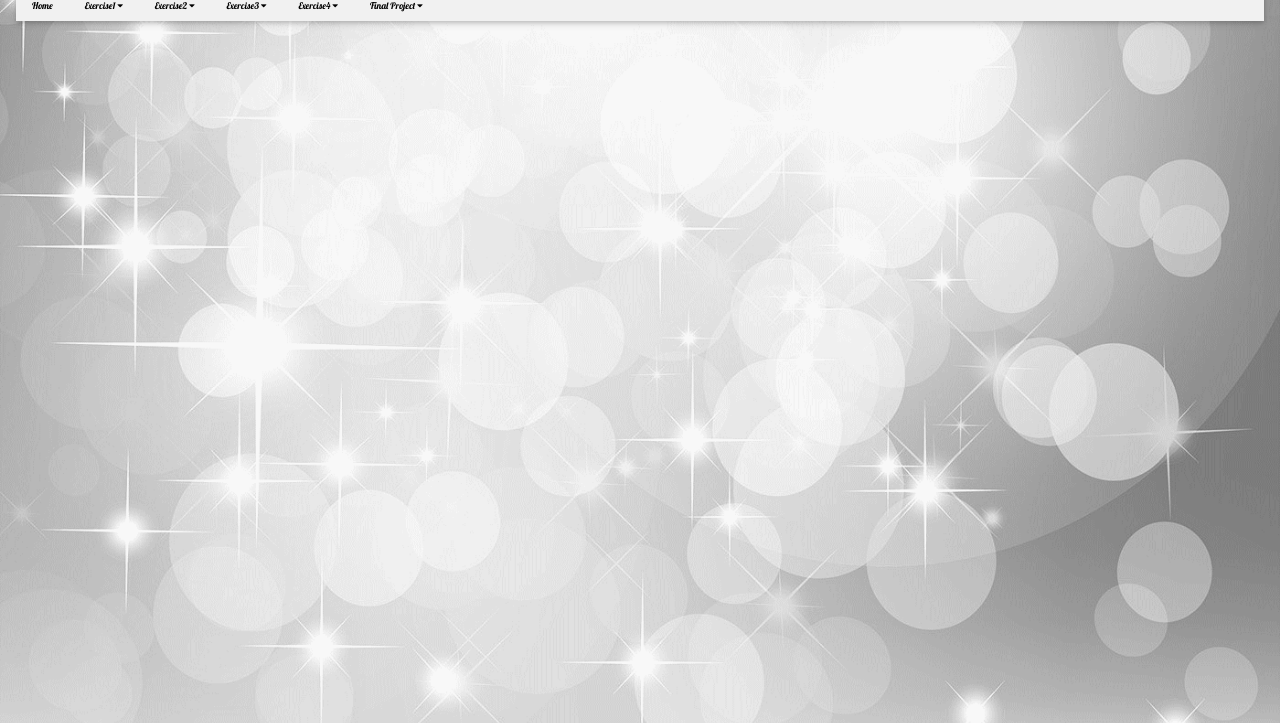
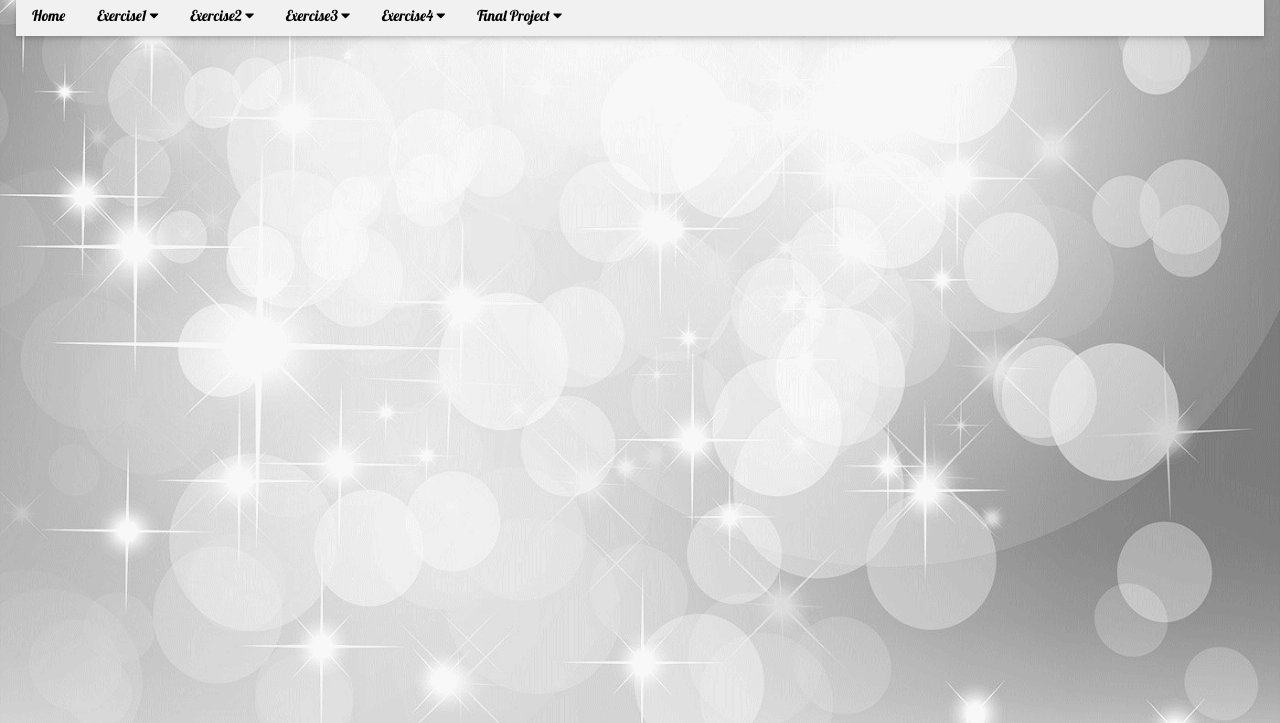
Before and after one commit to dana88/CMST386, a plain HTML site: page index.html in a window 1280 px wide. Shown: the part 77-800 px from the top of the page. Drawn offline with nearby package versions, Linux system fonts and the light colour scheme; a web font is replaced by a local one.

Commit message:
edit links

```diff
--- a/index.html
+++ b/index.html
@@ -8,9 +8,9 @@
   <link rel="stylesheet" href="http://www.w3schools.com/lib/w3.css">
   <link rel="stylesheet" href="https://cdnjs.cloudflare.com/ajax/libs/font-awesome/4.7.0/css/font-awesome.min.css">
   <link rel="stylesheet" type="text/css" href="cloudflare.css">
-    <link rel="stylesheet" type="text/css" href="w3.css">
-    <link rel="stylesheet" type="text/css" href="w3.css">
-      <link rel="stylesheet" type="text/css" href="dana.css">
+  <link rel="stylesheet" type="text/css" href="dana.css">
+  <link rel="stylesheet" type="text/css" href="w3.css">
+
   <div class="w3-container">
     <h1>Dana Lucio</h1>
     <ul class="w3-navbar w3-card-2 w3-light-grey">
```
